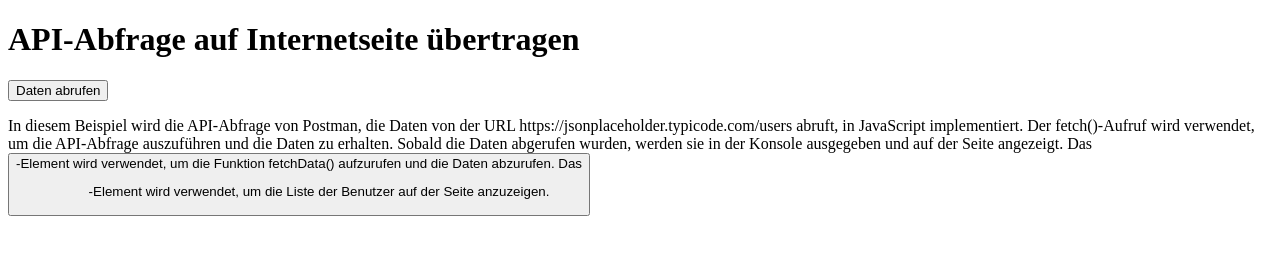
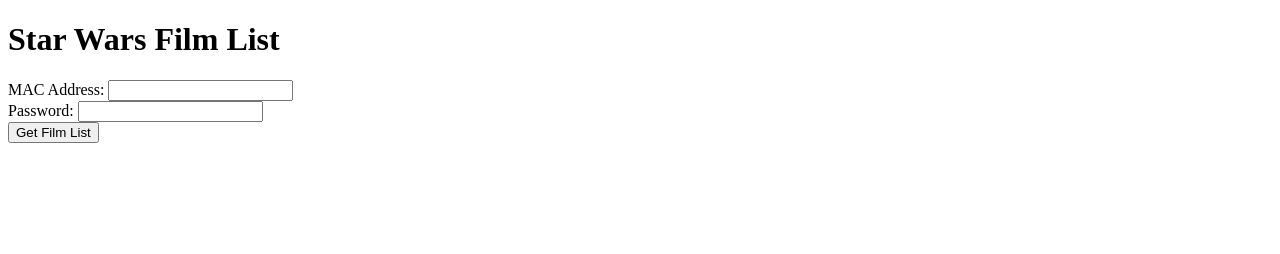
Before and after one commit to S-Bil/Solar_Dashboard, a plain HTML site: page index.html in a window 1280 px wide. Drawn offline with Linux system fonts and the light colour scheme.

Commit message:
Update index.html

```diff
--- a/index.html
+++ b/index.html
@@ -1,26 +1,51 @@
 <!DOCTYPE html>
 <html>
   <head>
-    <title>API-Abfrage auf Internetseite übertragen</title>
+    <title>Star Wars Film List</title>
+  </head>
+  <body>
+    <h1>Star Wars Film List</h1>
+    <form>
+      <label for="macAddress">MAC Address:</label>
+      <input type="text" id="macAddress" name="macAddress">
+      <br>
+      <label for="password">Password:</label>
+      <input type="password" id="password" name="password">
+      <br>
+      <button type="button" onclick="getFilmList()">Get Film List</button>
+    </form>
+    <div id="filmList"></div>
     <script>
-      async function fetchData() {
-        const response = await fetch('https://jsonplaceholder.typicode.com/users');
-        const data = await response.json();
-        console.log('API-Daten:', data);
+      function getFilmList() {
+        const macAddress = document.getElementById("macAddress").value;
+        const password = document.getElementById("password").value;
 
-        const userList = document.querySelector('#user-list');
-        data.forEach(user => {
-          const listItem = document.createElement('li');
-          listItem.textContent = `${user.name} (${user.email})`;
-          userList.appendChild(listItem);
-        });
+        var myHeaders = new Headers();
+        myHeaders.append("HTTP_ACCEPT", "application/json");
+        myHeaders.append("Accept", "api/v1");
+        myHeaders.append("Debug-user-agent", "Paradigma/DBG");
+        myHeaders.append("Authorization", "Basic MkNCRTk3MDAzRUJCOnZacG14eHdVdw==");
+
+        var requestOptions = {
+          method: 'GET',
+          headers: myHeaders,
+          redirect: 'follow'
+        };
+
+        fetch(`https://api.paradigma.remoteportal.de/controllers/29402?mac=${macAddress}&pass=${password}`, requestOptions)
+          .then(response => response.text())
+          .then(result => {
+            const filmListDiv = document.getElementById("filmList");
+            const filmList = JSON.parse(result);
+            let filmListHTML = "<ul>";
+            filmList.forEach(film => {
+              filmListHTML += `<li>${film.title}</li>`;
+            });
+            filmListHTML += "</ul>";
+            filmListDiv.innerHTML = filmListHTML;
+          })
+          .catch(error => console.log('error', error));
       }
     </script>
-  </head>
-  <body>
-    <h1>API-Abfrage auf Internetseite übertragen</h1>
-    <button onclick="fetchData()">Daten abrufen</button>
-    <ul id="user-list"></ul>
   </body>
 </html>
-In diesem Beispiel wird die API-Abfrage von Postman, die Daten von der URL https://jsonplaceholder.typicode.com/users abruft, in JavaScript implementiert. Der fetch()-Aufruf wird verwendet, um die API-Abfrage auszuführen und die Daten zu erhalten. Sobald die Daten abgerufen wurden, werden sie in der Konsole ausgegeben und auf der Seite angezeigt. Das <button>-Element wird verwendet, um die Funktion fetchData() aufzurufen und die Daten abzurufen. Das <ul>-Element wird verwendet, um die Liste der Benutzer auf der Seite anzuzeigen.
```
